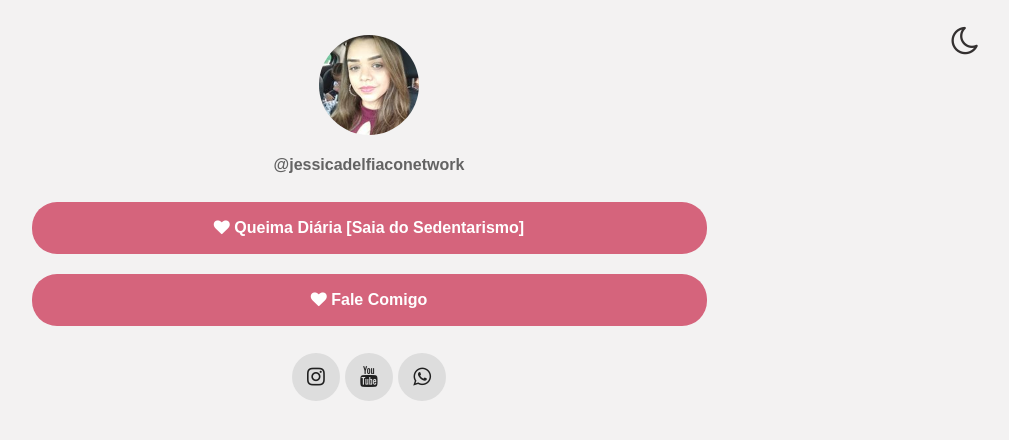
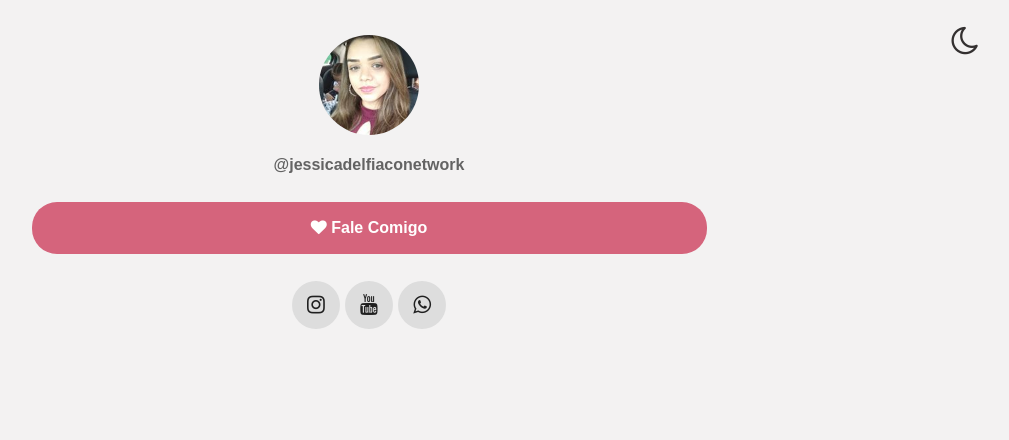
Before and after one commit to jessicadelfiaco/jessicadelfiaco.github.io, a plain HTML site: page index.html in a window 1280 px wide. Shown: the whole page, without its empty margins (271-1280 px from the left). Drawn offline with nearby package versions, Linux system fonts and the light colour scheme.

Commit message:
Update index.html

```diff
--- a/index.html
+++ b/index.html
@@ -29,8 +29,8 @@
 
     <div id="links">
 
-        <a class="link" href="https://quei.ma/c/1e1a26fe96056" target="_blank" style="border-radius: 25px;"><i
-                class="fa fa-heart"></i> Queima Diária [Saia do Sedentarismo]</a>
+        <!--<a class="link" href="https://quei.ma/c/1e1a26fe96056" target="_blank" style="border-radius: 25px;"><i
+                class="fa fa-heart"></i> Queima Diária [Saia do Sedentarismo]</a>-->
 
         <!--<a class="link" href="https://www.sympla.com.br/ceu---coach-extraordinarias-unidas__1067694" target="_blank" style="border-radius: 25px;"><i
                 class="fa fa-heart"></i> Imersão Céu Sem Limites</a>-->
```
